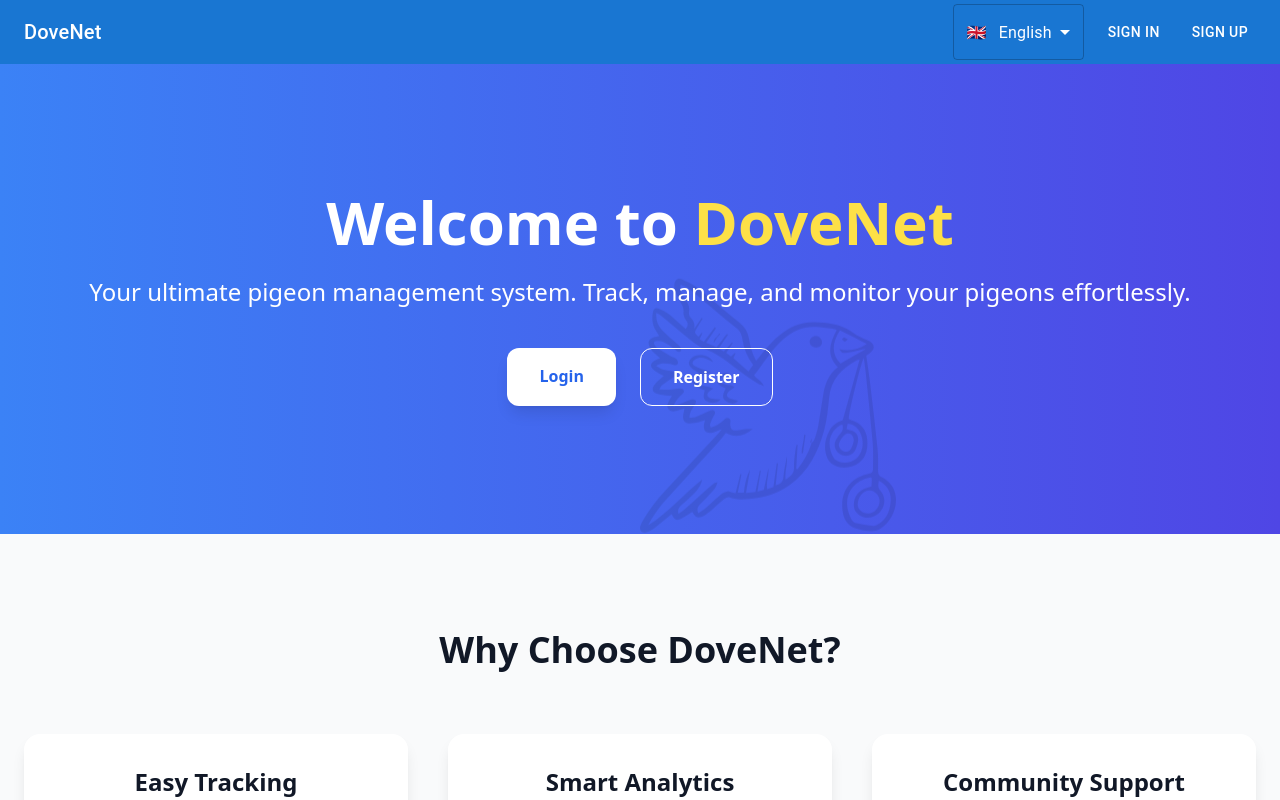
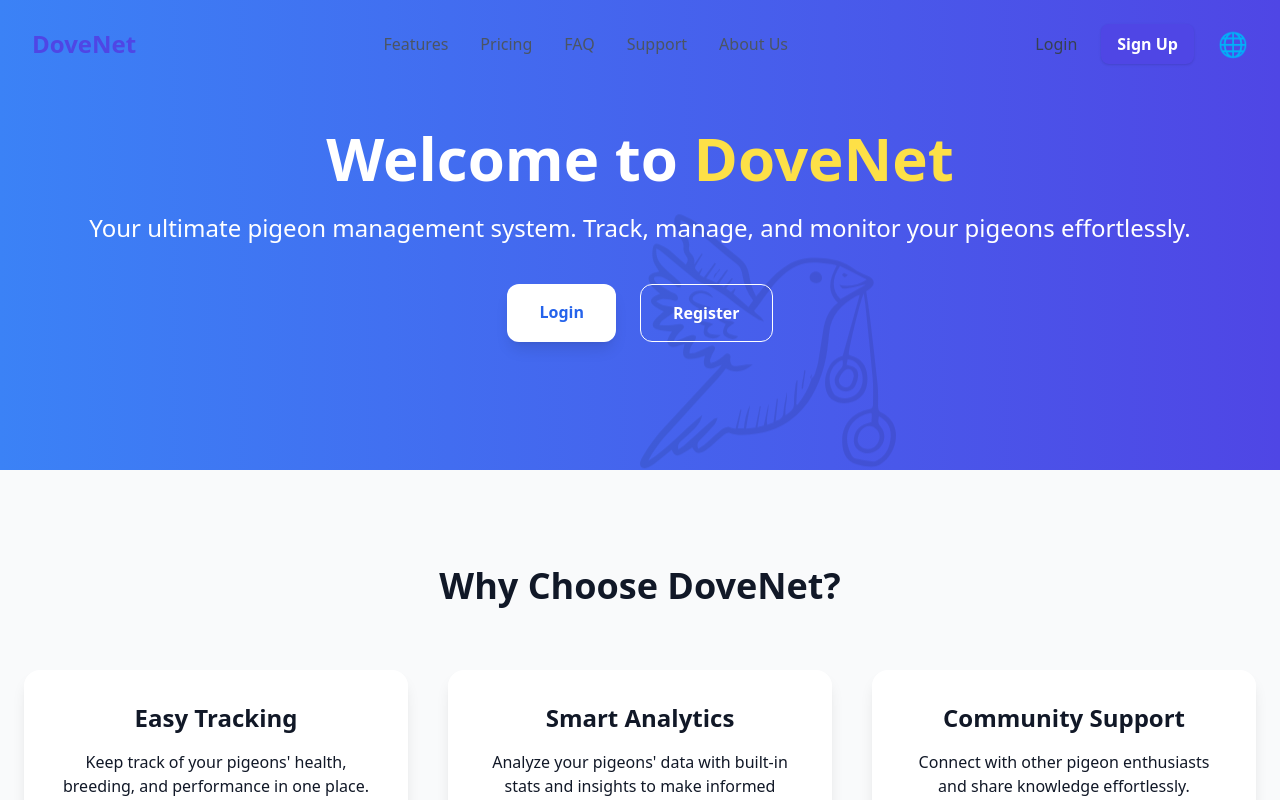
Before and after one commit to kkotorov/dovenet-ui, a React (Vite) app: page / in a window 1280 px wide. Shown: the top 800 px of the page. Built offline with nearby package versions, Linux system fonts and the light colour scheme.

Commit message:
add tailwind navbar for landingpage

```diff
--- /dev/null
+++ b/src/components/LandingNavBar.tsx
@@ -0,0 +1,87 @@
+import { useState, useRef, useEffect } from "react";
+import { Link, useNavigate } from "react-router-dom";
+import i18n from "../i18n";
+
+export default function LandingNavbar() {
+  const [langOpen, setLangOpen] = useState(false);
+  const navigate = useNavigate();
+  const dropdownRef = useRef<HTMLDivElement>(null);
+
+  // Close dropdown on outside click
+  useEffect(() => {
+    const handleClickOutside = (e: MouseEvent) => {
+      if (dropdownRef.current && !dropdownRef.current.contains(e.target as Node)) {
+        setLangOpen(false);
+      }
+    };
+    document.addEventListener("mousedown", handleClickOutside);
+    return () => document.removeEventListener("mousedown", handleClickOutside);
+  }, []);
+
+  const changeLanguage = (lang: string) => {
+    i18n.changeLanguage(lang);
+    setLangOpen(false);
+  };
+
+  return (
+    <nav className="w-full py-6 px-8 flex items-center justify-between bg-transparent absolute top-0 left-0 z-50">
+      {/* Logo */}
+      <div
+        className="text-2xl font-bold text-indigo-600 cursor-pointer"
+        onClick={() => navigate("/")}
+      >
+        DoveNet
+      </div>
+
+      {/* Center Menu */}
+      <div className="hidden md:flex items-center gap-8 text-gray-600 font-medium">
+        <a href="#features" className="hover:text-indigo-600 transition">Features</a>
+        <a href="#pricing" className="hover:text-indigo-600 transition">Pricing</a>
+        <a href="#faq" className="hover:text-indigo-600 transition">FAQ</a>
+        <a href="#support" className="hover:text-indigo-600 transition">Support</a>
+        <a href="#about" className="hover:text-indigo-600 transition">About Us</a>
+      </div>
+
+      {/* Right side: Login/Signup + Language */}
+      <div className="flex items-center gap-6">
+        <Link to="/login" className="text-gray-700 hover:text-indigo-600 font-medium">
+          Login
+        </Link>
+
+        <Link
+          to="/register"
+          className="px-4 py-2 bg-indigo-600 text-white font-semibold rounded-lg shadow hover:bg-indigo-700 transition"
+        >
+          Sign Up
+        </Link>
+
+        {/* Language Icon */}
+        <div className="relative" ref={dropdownRef}>
+          <button
+            onClick={() => setLangOpen(!langOpen)}
+            className="text-2xl text-gray-700 hover:text-indigo-600 transition"
+          >
+            🌐
+          </button>
+
+          {langOpen && (
+            <div className="absolute right-0 mt-2 bg-white shadow-lg rounded-lg border p-2 w-28">
+              <button
+                onClick={() => changeLanguage("en")}
+                className="w-full text-left px-3 py-2 hover:bg-gray-100 rounded"
+              >
+                English
+              </button>
+              <button
+                onClick={() => changeLanguage("bg")}
+                className="w-full text-left px-3 py-2 hover:bg-gray-100 rounded"
+              >
+                Български
+              </button>
+            </div>
+          )}
+        </div>
+      </div>
+    </nav>
+  );
+}
--- a/src/components/PublicLayout.tsx
+++ b/src/components/PublicLayout.tsx
@@ -1,57 +1,80 @@
-import { AppBar, Toolbar, Typography, Button, MenuItem, Select, Box } from '@mui/material'; // runtime components
 import { useTranslation } from 'react-i18next';
-import { useNavigate, Outlet } from 'react-router-dom';
+import { Outlet, useLocation, useNavigate } from 'react-router-dom';
 import i18n from '../i18n';
 import { useState } from 'react';
-import type { SelectChangeEvent } from '@mui/material/Select';
-
 
 export default function PublicLayout() {
   const { t } = useTranslation();
+  const location = useLocation();
   const navigate = useNavigate();
+
   const [language, setLanguage] = useState(localStorage.getItem('lang') || 'en');
+  const [openDropdown, setOpenDropdown] = useState(false);
 
-  const handleLanguageChange = (event: SelectChangeEvent<string>) => {
-    const lang = event.target.value;
+  const changeLang = (lang: string) => {
     setLanguage(lang);
     localStorage.setItem('lang', lang);
     i18n.changeLanguage(lang);
+    setOpenDropdown(false);
   };
 
+  const hideTopBar = location.pathname === '/';
+
   return (
-    <>
-      <AppBar position="static">
-        <Toolbar sx={{ display: 'flex', justifyContent: 'space-between' }}>
-          <Typography variant="h6">{t('appName')}</Typography>
-          <Box sx={{ display: 'flex', alignItems: 'center', gap: 2 }}>
-            <Select
-              value={language}
-              onChange={handleLanguageChange}
-              sx={{
-                color: 'white',
-                borderColor: 'white',
-                '& .MuiSvgIcon-root': { color: 'white' },
-              }}
+    <div className="min-h-screen bg-gradient-to-br from-blue-50 to-blue-100 flex flex-col">
+
+      {/* Top bar (hidden on Landing Page) */}
+      {!hideTopBar && (
+        <div className="w-full flex justify-end p-4 gap-6 bg-white/70 backdrop-blur-md shadow-sm relative">
+
+          {/* Language Dropdown */}
+          <div className="relative">
+            <button
+              onClick={() => setOpenDropdown(!openDropdown)}
+              className="px-4 py-2 bg-white rounded-lg shadow hover:bg-gray-100 transition flex items-center gap-2"
             >
-              <MenuItem value="en">
-                <span style={{ marginRight: 8 }}>🇬🇧</span> English
-              </MenuItem>
-              <MenuItem value="bg">
-                <span style={{ marginRight: 8 }}>🇧🇬</span> Български
-              </MenuItem>
-            </Select>
-            <Button color="inherit" onClick={() => navigate('/login')}>
-              {t('login')}
-            </Button>
-            <Button color="inherit" onClick={() => navigate('/register')}>
-              {t('register')}
-            </Button>
-          </Box>
-        </Toolbar>
-      </AppBar>
+              {language === 'en' ? '🇬🇧 English' : '🇧🇬 Български'}
+              <span className="text-gray-500">▼</span>
+            </button>
 
-      {/* Render the actual page */}
-      <Outlet />
-    </>
+            {openDropdown && (
+              <div className="absolute right-0 mt-2 w-40 bg-white rounded-lg shadow-lg border border-gray-200 overflow-hidden z-50">
+                <button
+                  onClick={() => changeLang('en')}
+                  className="w-full text-left px-4 py-2 hover:bg-gray-100 flex items-center gap-2"
+                >
+                  🇬🇧 English
+                </button>
+                <button
+                  onClick={() => changeLang('bg')}
+                  className="w-full text-left px-4 py-2 hover:bg-gray-100 flex items-center gap-2"
+                >
+                  🇧🇬 Български
+                </button>
+              </div>
+            )}
+          </div>
+
+          {/* Buttons */}
+          <button
+            onClick={() => navigate('/login')}
+            className="text-gray-700 hover:text-blue-600 transition"
+          >
+            {t('login')}
+          </button>
+          <button
+            onClick={() => navigate('/register')}
+            className="px-4 py-2 rounded-full bg-blue-600 text-white hover:bg-blue-700 transition shadow"
+          >
+            {t('register')}
+          </button>
+        </div>
+      )}
+
+      {/* Page Content */}
+      <div className="flex-grow">
+        <Outlet />
+      </div>
+    </div>
   );
 }
--- a/src/pages/LandingPage.tsx
+++ b/src/pages/LandingPage.tsx
@@ -1,9 +1,12 @@
 import { Link } from 'react-router-dom';
-import Pigeon from '../assets/pigeon.svg'; // make sure the SVG file is here
+import Pigeon from '../assets/pigeon.svg';
+import LandingNavbar from "../components/LandingNavBar";
 
 export default function LandingPage() {
   return (
     <div className="font-sans text-gray-900">
+              <LandingNavbar />
+
       {/* Hero Section */}
       <section className="relative bg-gradient-to-r from-blue-500 to-indigo-600 text-white overflow-hidden">
         <div className="container mx-auto px-6 py-32 text-center relative z-10">
```
